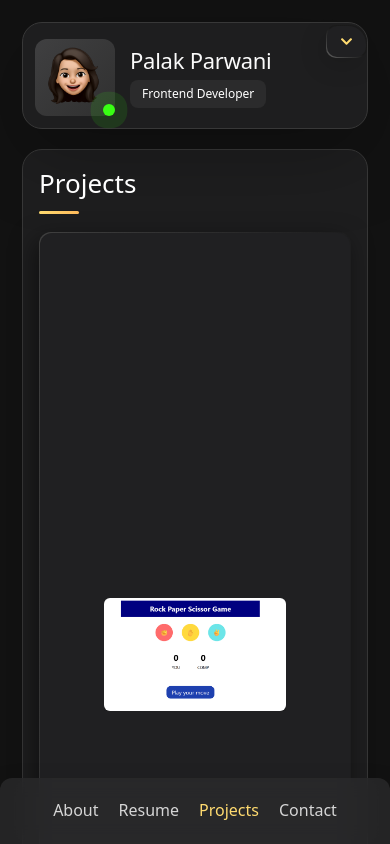
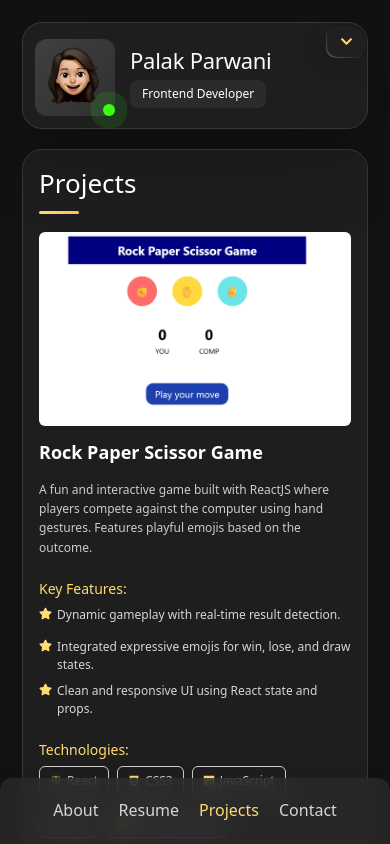
Before and after one commit to palak-parwani/palakparwani-portfolio, a Next.js app: page / in a window 390 px wide. Both pictures are taken after a click on the button "Projects". Shown: the top 844 px of the page. Built offline with nearby package versions, Linux system fonts and the light colour scheme.

Commit message:
work on responsive

```diff
--- a/src/component/LeftSide.module.css
+++ b/src/component/LeftSide.module.css
@@ -288,4 +288,10 @@
   .separator{
     margin: 17px 0;
   }
+  .contactTitle{
+    font-size: 13px;
+  }
+  .contactInfo :is(.contactLink, time, address){
+    font-size: 14px;
+  }
 }
--- a/src/component/RightSide.module.css
+++ b/src/component/RightSide.module.css
@@ -527,11 +527,4 @@
     padding: 12px;
     font-size: 16px;
   }
-  .projectContainer{
-    flex-direction: column;
-  }
-  .projectContainer{
-    height: 100% !important;
-    overflow: scroll !important;
-  }
 }
--- a/src/component/WorkingScrollSync.jsx
+++ b/src/component/WorkingScrollSync.jsx
@@ -20,10 +20,6 @@ import {
   FaUsers,
 } from "react-icons/fa6";
 import { MdArrowOutward } from "react-icons/md";
-
-
-// Inside component
-const isDesktop = window.innerWidth >= 576;
 
 const WorkingScrollSync = () => {
   const [activeSection, setActiveSection] = useState(0);
@@ -292,19 +288,15 @@ const WorkingScrollSync = () => {
       link: "https://nextmigration.blueberry-travel.com/",
     },
   ];
-
 useEffect(() => {
-      if (!isDesktop) return; // disable effect on mobile
   const scrollContainer = scrollContainerRef.current;
 
-    // Method 1: Intersection Observer with better settings
   const observer = new IntersectionObserver(
     (entries) => {
       entries.forEach((entry) => {
         if (entry.isIntersecting) {
           const index = parseInt(entry.target.getAttribute("data-index"));
           if (!isNaN(index)) {
-              console.log("Active section changed to:", index); // Debug log
             setActiveSection(index);
           }
         }
@@ -312,40 +304,25 @@ const WorkingScrollSync = () => {
     },
     {
       root: scrollContainer,
-        threshold: 0.5,
-        rootMargin: "-20% 0px -20% 0px",
+      threshold: 0.3, // smaller threshold to detect earlier
     }
   );
 
-    // Method 2: Backup scroll listener (in case intersection observer fails)
   const handleScroll = () => {
     if (!scrollContainer) return;
-
     const scrollTop = scrollContainer.scrollTop;
     const viewportHeight = scrollContainer.clientHeight;
     const currentIndex = Math.round(scrollTop / viewportHeight);
-      const clampedIndex = Math.max(
-        0,
-        Math.min(currentIndex, sections.length - 1)
-      );
-
-      if (clampedIndex !== activeSection) {
-        console.log("Scroll method - Active section:", clampedIndex); // Debug log
+    const clampedIndex = Math.max(0, Math.min(currentIndex, sections.length - 1));
     setActiveSection(clampedIndex);
-      }
   };
 
-    // Apply both methods
   if (scrollContainer) {
-      // Observe all sections
     sectionRefs.current.forEach((ref) => {
       if (ref) observer.observe(ref);
     });
 
-      // Add scroll listener as backup
-      scrollContainer.addEventListener("scroll", handleScroll);
-
-      // Set initial section
+    scrollContainer.addEventListener("scroll", handleScroll, { passive: true });
     handleScroll();
   }
 
@@ -355,9 +332,117 @@ const WorkingScrollSync = () => {
       scrollContainer.removeEventListener("scroll", handleScroll);
     }
   };
-  }, [activeSection, sections.length, isDesktop]);
+}, [sections.length]); // removed activeSection from deps
+
+  const [isSmallScreen, setIsSmallScreen] = useState(false);
+  const [isMediumScreen, setIsMediumScreen] = useState(false);
+
+  useEffect(() => {
+    const handleResize = () => {
+      const width = window.innerWidth;
+      setIsSmallScreen(width <= 576);
+      setIsMediumScreen(width <= 1600 && width > 576);
+    };
+
+    handleResize(); // run on mount
+    window.addEventListener("resize", handleResize);
+    return () => window.removeEventListener("resize", handleResize);
+  }, []);
 
   return (
+    <>
+      {isSmallScreen && (
+        <div className="d-flex flex-column gap-4">
+          {sections.map((sec, index) => (
+            <div key={index}>
+              {/* Image */}
+              <div className="d-flex align-items-center justify-content-center mb-3">
+                <a
+                  href={sec.link}
+                  target="_blank"
+                  rel="noopener noreferrer"
+                  className={styles.imageWrapper}
+                >
+                  <div className={styles.imageContainer}>
+                    <img
+                      src={sec.image}
+                      alt={`Section ${index + 1}`}
+                      className="img-fluid rounded shadow-lg"
+                      style={{ maxHeight: "90%", objectFit: "contain" }}
+                    />
+                    <div className={styles.imageOverlay}>
+                      <span>
+                        View Live{" "}
+                        <MdArrowOutward
+                          size={18}
+                          style={{ marginTop: "-6px" }}
+                        />
+                      </span>
+                    </div>
+                  </div>
+                </a>
+              </div>
+
+              {/* Content for this image */}
+              <div className="p-md-4" style={{ maxWidth: "100%" }}>
+                <div className="mb-4">
+                  <h3
+                    className={`fw-bold mb-3 text-white ${styles.projectTitle}`}
+                  >
+                    {contentList[index]?.title}
+                  </h3>
+                  <p
+                    className={`${styles.projectdesc} mb-4`}
+                    style={{ lineHeight: "1.6" }}
+                  >
+                    {contentList[index]?.description}
+                  </p>
+                </div>
+
+                <div className="mb-4">
+                  <h4 className={styles.Keyfeatures}>Key Features:</h4>
+                  <ul className="list-unstyled">
+                    {contentList[index]?.points.map((pt, idx) => (
+                      <li
+                        key={idx}
+                        className="d-flex align-items-start justify-content-start mb-2"
+                      >
+                        <span className={styles.stars}>
+                          <FaStar size={13} style={{ marginTop: "-11px" }} />
+                        </span>
+                        <span className={styles.keyfeaturepoints}>{pt}</span>
+                      </li>
+                    ))}
+                  </ul>
+                </div>
+
+                <div className="mb-4">
+                  <h4 className={styles.Keyfeatures}>Technologies:</h4>
+                  <div className={`d-flex flex-wrap gap-2`}>
+                    {contentList[index]?.tech.map((tech, tIdx) => (
+                      <span
+                        className={styles.tech}
+                        key={tIdx}
+                        style={{
+                          display: "flex",
+                          alignItems: "center",
+                          gap: "8px",
+                          marginBottom: "4px",
+                        }}
+                      >
+                        {tech.icon}
+                        <span>{tech.name}</span>
+                      </span>
+                    ))}
+                  </div>
+                </div>
+              </div>
+            </div>
+          ))}
+        </div>
+      )}
+
+      {isMediumScreen && (
         <div
           className={`container-fluid p-0 ${styles.projectContainer}`}
           style={{ height: "100vh", display: "flex", overflow: "hidden" }}
@@ -407,7 +492,10 @@ const WorkingScrollSync = () => {
                     <div className={styles.imageOverlay}>
                       <span>
                         View Live{" "}
-                    <MdArrowOutward size={18} style={{ marginTop: "-6px" }} />
+                        <MdArrowOutward
+                          size={18}
+                          style={{ marginTop: "-6px" }}
+                        />
                       </span>
                     </div>
                   </div>
@@ -418,28 +506,37 @@ const WorkingScrollSync = () => {
 
           {/* Right Sticky Content */}
           <div
-        className="col-5 bg-dark text-white d-flex align-items-center justify-content-center"
+            className={`col-5 bg-dark text-white d-flex align-items-center justify-content-center ${styles.forMob}`}
             style={{
               height: "100vh",
               position: "sticky",
               top: 0,
             }}
             onWheel={(e) => {
-  if (!isDesktop) return; // no scroll hijacking on mobile
+              // Prevent default scroll behavior on right side
+              e.preventDefault();
 
-  e.preventDefault();
+              // Pass scroll to left side container
               if (scrollContainerRef.current) {
                 const scrollContainer = scrollContainerRef.current;
+                const currentScroll = scrollContainer.scrollTop;
                 const viewportHeight = scrollContainer.clientHeight;
+
+                // Determine scroll direction and amount
                 const scrollDelta = e.deltaY;
 
                 if (scrollDelta > 0) {
-      const nextSection = Math.min(activeSection + 1, sections.length - 1);
+                  // Scrolling down - go to next section
+                  const nextSection = Math.min(
+                    activeSection + 1,
+                    sections.length - 1
+                  );
                   scrollContainer.scrollTo({
                     top: nextSection * viewportHeight,
                     behavior: "smooth",
                   });
                 } else {
+                  // Scrolling up - go to previous section
                   const prevSection = Math.max(activeSection - 1, 0);
                   scrollContainer.scrollTo({
                     top: prevSection * viewportHeight,
@@ -448,11 +545,12 @@ const WorkingScrollSync = () => {
                 }
               }
             }}
-
           >
             <div className="p-4" style={{ maxWidth: "100%" }}>
               <div className="mb-4">
-            <h3 className={`fw-bold mb-3 text-white ${styles.projectTitle}`}>
+                <h3
+                  className={`fw-bold mb-3 text-white ${styles.projectTitle}`}
+                >
                   {contentList[activeSection]?.title}
                 </h3>
                 <p
@@ -472,7 +570,7 @@ const WorkingScrollSync = () => {
                       className="d-flex align-items-start justify-content-start mb-2"
                     >
                       <span className={styles.stars}>
-                    <FaStar size={13} style={{marginTop:"-11px"}} />
+                        <FaStar size={13} style={{ marginTop: "-11px" }} />
                       </span>
                       <span className={styles.keyfeaturepoints}>{pt}</span>
                     </li>
@@ -503,7 +601,8 @@ const WorkingScrollSync = () => {
             </div>
           </div>
         </div>
+      )}
+    </>
   );
 };
-
 export default WorkingScrollSync;
```
Lines whose indentation alone changed are shown as unchanged.
